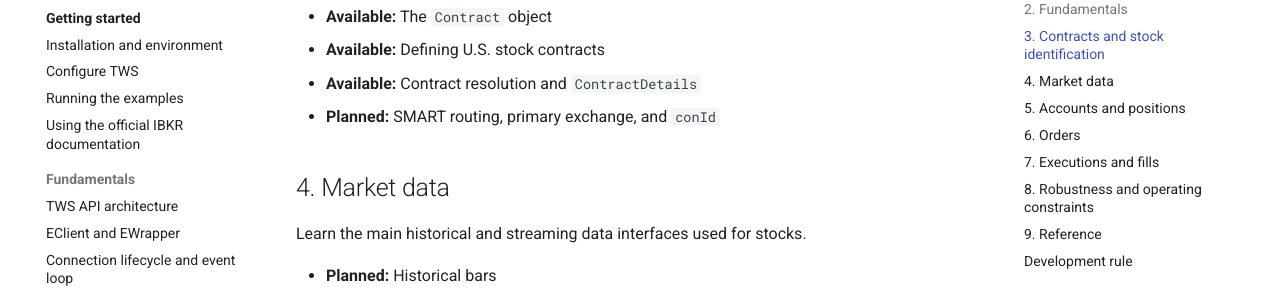
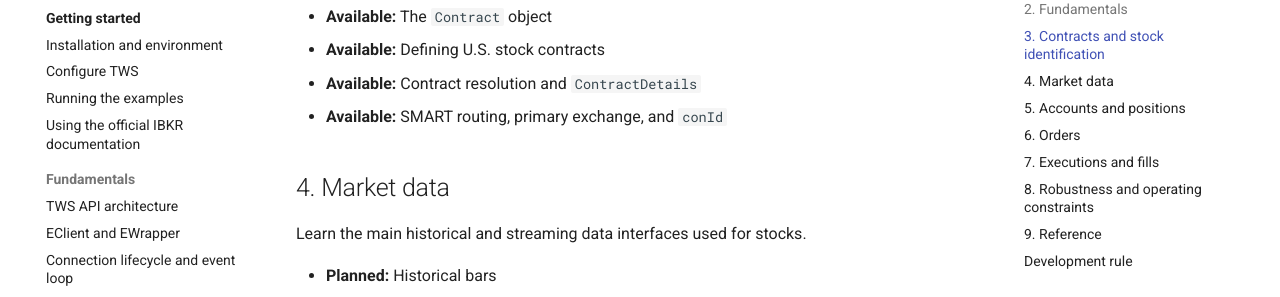
Before and after one commit to Frallmeister/ibkr-tws-api-training, an MkDocs documentation site: the page built from docs/roadmap.md, in a window 1280 px wide and 900 px high, scrolled down 1254 px. Shown: the part 153-450 px from the top of the window. Built offline with MkDocs 1.6.1 and Material for MkDocs 9.7.7, drawn with Linux system fonts in a browser that asks for light colours; comment, search, counter and statistics services are not loaded.

Commit message:
docs: mark routing and conId available

```diff
--- a/docs/roadmap.md
+++ b/docs/roadmap.md
@@ -41,7 +41,7 @@ Understand how IBKR represents a tradable U.S. equity before requesting data or
 - **Available:** The `Contract` object
 - **Available:** Defining U.S. stock contracts
 - **Available:** Contract resolution and `ContractDetails`
-- **Planned:** SMART routing, primary exchange, and `conId`
+- **Available:** SMART routing, primary exchange, and `conId`
 
 ## 4. Market data
 
```
